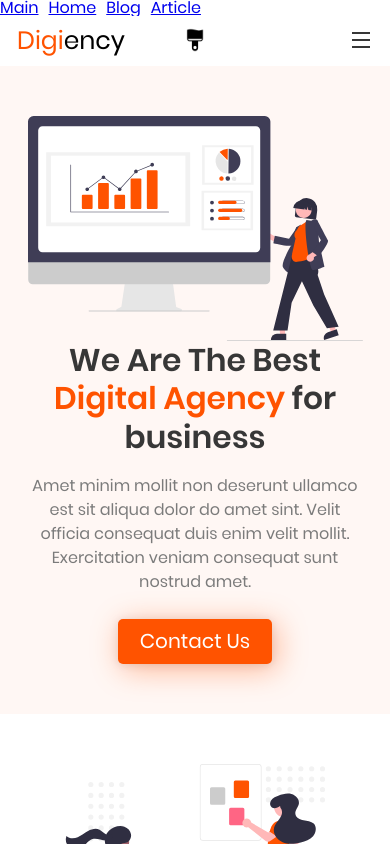
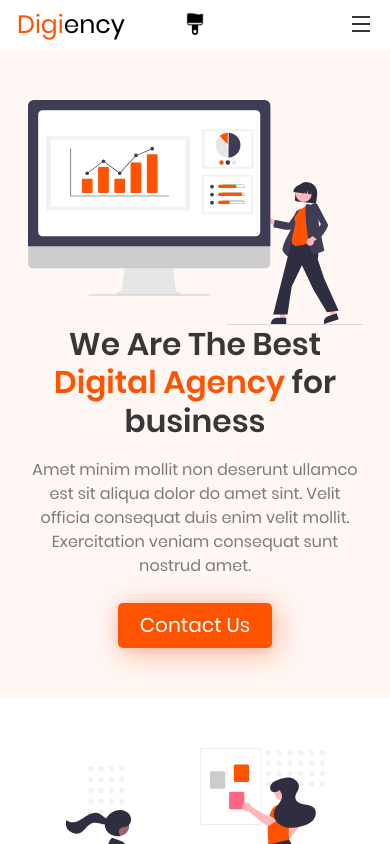
Before and after one commit to wtorkanorka/Multipurpose-on-React, a React (Vite) app: page / in a window 390 px wide. Shown: the top 844 px of the page. Built offline with nearby package versions, Linux system fonts and the light colour scheme; data requests are answered from the project's data file.

Commit message:
сделал отступ у компонента broadcast

```diff
--- a/src/App.tsx
+++ b/src/App.tsx
@@ -12,6 +12,7 @@ function App() {
   const [searchState, setSearchState] = useState('')
   const mql = window.matchMedia('(prefers-color-scheme: dark)')
   const [globalTheme, setGlobalTheme] = useState<boolean>(mql.matches)
+  const [stateInvertColor, setStateInvertColor] = useState<number>(0)
 
   const changeTheme = () => {
     if (theme == 'auto') {
@@ -38,21 +39,6 @@ function App() {
   }
   return (
     <>
-      <ul style={{ display: 'flex', gap: '10px' }}>
-        <li>
-          <Link to="/">Main</Link>
-        </li>
-        <li>
-          <Link to="/home">Home</Link>
-        </li>
-        <li>
-          <Link to="/blog">Blog</Link>
-        </li>
-        <li>
-          <Link to="/blog/1">Article</Link>
-        </li>
-      </ul>
-
       <ThemeContext.Provider
         value={{
           windowsThemeIsDark: globalTheme,
@@ -62,6 +48,8 @@ function App() {
           toggleSearch: changeSearchState,
           searchForTagState,
           toggleTags: searchForTag,
+          stateInvertColor,
+          setStateInvertColor,
         }}
       >
         <Routes>
--- a/src/ThemeContext.ts
+++ b/src/ThemeContext.ts
@@ -8,5 +8,7 @@ const Comp = {
   toggleTags: (e: string) => {},
   searchState: '',
   toggleSearch: (e: string) => {},
+  stateInvertColor: 0,
+  setStateInvertColor: (e: number) => {},
 }
 export const ThemeContext = createContext(Comp)
--- a/src/components/BlogHero/TitleBlogHero.module.css
+++ b/src/components/BlogHero/TitleBlogHero.module.css
@@ -7,16 +7,22 @@
   box-shadow: 1px 6px 8px -9px inset;
   gap: 18px;
   text-align: center;
+
   h1 {
     font-weight: 600;
     font-size: 31.25px;
     line-height: 123.6%;
+    margin-top: 37px;
+    color: var(--black-to-white);
 
-    color: var(--black-to-white);
     @media (min-width: 768px) {
       font-weight: 700;
       font-size: 48px;
       line-height: 123.6%;
+      margin-top: 60px;
+    }
+    @media (min-width: 1336px) {
+      margin-top: 80px;
     }
   }
   h3 {
--- a/src/components/Header/Header.module.css
+++ b/src/components/Header/Header.module.css
@@ -6,7 +6,9 @@
   display: flex;
   justify-content: space-between;
   padding: 13px 17px;
-  position: relative;
+  z-index: 4;
+  position: fixed;
+  width: 100%;
   .button-burger {
     justify-content: flex-end;
   }
@@ -51,6 +53,9 @@
   align-items: center;
   padding: 27px 40px;
   background-color: var(--header-background-white);
+  position: fixed;
+  width: 100%;
+  z-index: 4;
   nav {
     ul {
       display: flex;
--- a/src/components/Header/Header.tsx
+++ b/src/components/Header/Header.tsx
@@ -1,4 +1,4 @@
-import React from 'react'
+import React, { useContext } from 'react'
 import styles from './Header.module.css'
 import { Link } from 'react-router-dom'
 import { Image } from '../Image/Image'
@@ -6,10 +6,11 @@ import { useState } from 'react'
 import cx from 'classnames'
 import { useInView } from 'react-intersection-observer'
 import { SwitchThemeButton } from '../SwitchThemeButton/SwitchThemeButton'
+import { ThemeContext } from '../../ThemeContext'
 
 export default function Header() {
   const [visible, setVisible] = useState(false)
-
+  const { stateInvertColor } = useContext(ThemeContext)
   return (
     <>
       <div className={styles['header-mobile']}>
@@ -27,7 +28,9 @@ export default function Header() {
           onClick={() => setVisible(!visible)}
           className={styles['button-burger']}
         >
-          <Image path="images/burger" />
+          <div style={{ filter: `invert(${stateInvertColor})` }}>
+            <Image path="images/burger" />
+          </div>
         </button>
         <ul
           className={cx(
--- a/src/components/HeaderSecond/HeaderSecond.module.css
+++ b/src/components/HeaderSecond/HeaderSecond.module.css
@@ -1,20 +1,29 @@
 .header {
+  position: fixed;
+  top: 0;
   height: 100px;
+  width: 100%;
   align-items: center;
   padding: 0 135px;
   gap: 28px;
   display: flex;
   justify-content: space-between;
-  position: relative;
+  /* position: relative; */
   background-color: var(--background-colorful-component);
+  z-index: 2;
+}
+.logo {
+  z-index: 3;
 }
 .logo span {
   color: var(--title-header-first);
+  z-index: 4;
 }
 .logo p {
   font-size: 39.06px;
   line-height: 46px;
   color: var(--title-header-second);
+  z-index: 4;
 }
 .logo a {
   text-decoration: none;
@@ -22,6 +31,7 @@
 .navigation {
   display: flex;
   align-items: center;
+  z-index: 3;
   ul {
     li {
       a {
@@ -149,7 +159,9 @@
     display: flex;
     position: absolute;
     background-color: var(--white);
-
+    margin-top: 50px;
+    position: fixed;
+    z-index: 4;
     flex-direction: column;
     gap: 10px;
     font-weight: 500;
@@ -172,7 +184,7 @@
     &:hover {
       background-color: var(--h3-orange);
       a {
-        color: white;
+        color: var(--orange-to-white);
       }
     }
     a {
@@ -195,12 +207,16 @@
     justify-content: space-between;
     align-items: center;
     height: 50px;
+    z-index: 4;
     padding: 0 16px;
+    position: fixed;
+    width: 100%;
     background-color: var(--background-colorful-component);
   }
   .navigation {
     display: flex;
     flex-direction: column;
+
     gap: 10px;
     margin: 0;
     ul {
--- a/src/components/HeaderSecond/HeaderSecond.tsx
+++ b/src/components/HeaderSecond/HeaderSecond.tsx
@@ -1,19 +1,16 @@
 import styles from './HeaderSecond.module.css'
-import { useState } from 'react'
+import { useContext, useState } from 'react'
 import { Link } from 'react-router-dom'
 import { useInView } from 'react-intersection-observer'
 import { Image } from '../Image/Image'
 import cx from 'classnames'
 import { SwitchThemeButton } from '../SwitchThemeButton/SwitchThemeButton'
+import { ThemeContext } from '../../ThemeContext'
 export default function HeaderSecond({ backgroundColorProps = 'white' }: any) {
   const [visible, setVisible] = useState(false)
-
-  const { ref, inView, entry } = useInView({
-    triggerOnce: true,
-    threshold: 0.5,
-  })
+  const { stateInvertColor } = useContext(ThemeContext)
   return (
-    <div ref={ref}>
+    <div>
       <div
         className={styles['header']}
         style={{
@@ -25,25 +22,13 @@ export default function HeaderSecond({ backgroundColorProps = 'white' }: any) {
       >
         <div className={styles['logo']}>
           <Link to="/">
-            <p
-              style={{
-                opacity: inView ? '1' : '0',
-
-                marginLeft: inView ? '0px' : '-20px',
-              }}
-            >
+            <p>
               <span>Digi</span>ency
             </p>
           </Link>
         </div>
         <div className={styles['navigation']}>
-          <ul
-            style={{
-              opacity: inView ? '1' : '0',
-
-              marginBottom: inView ? '0px' : '-20px',
-            }}
-          >
+          <ul>
             <li>
               <Link to="/home">Home</Link>
             </li>
@@ -72,13 +57,10 @@ export default function HeaderSecond({ backgroundColorProps = 'white' }: any) {
         className={styles['header-second']}
         style={{
           backgroundColor: backgroundColorProps,
-          opacity: inView ? '1' : '0',
-
-          marginLeft: inView ? '0px' : '-20px',
         }}
       >
         <div className={styles['logo']}>
-          <Link to="/1">
+          <Link to="/">
             <p>
               <span>Digi</span>ency
             </p>
@@ -100,7 +82,9 @@ export default function HeaderSecond({ backgroundColorProps = 'white' }: any) {
           className={styles['navigation']}
           onClick={() => setVisible(!visible)}
         >
-          <Image path="images/burger" />
+          <div style={{ filter: `invert(${stateInvertColor})` }}>
+            <Image path="images/burger" />
+          </div>
         </div>
       </div>
 
--- a/src/components/SwitchThemeButton/SwitchThemeButton.tsx
+++ b/src/components/SwitchThemeButton/SwitchThemeButton.tsx
@@ -4,11 +4,13 @@ import styles from './SwitchThemeButton.module.css'
 import { ThemeContext } from '../../ThemeContext'
 
 export const SwitchThemeButton = memo(() => {
-  const { theme } = useContext(ThemeContext)
-  const { toggle } = useContext(ThemeContext)
-  const [stateInvertColor, setStateInvertColor] = useState<number>(0)
-  const { windowsThemeIsDark } = useContext(ThemeContext)
-  console.log(theme)
+  const {
+    stateInvertColor,
+    setStateInvertColor,
+    windowsThemeIsDark,
+    toggle,
+    theme,
+  } = useContext(ThemeContext)
 
   function invertColor() {
     switch (theme) {
--- a/src/pages/Home/Components/HeroSecond/HeroSecond.module.css
+++ b/src/pages/Home/Components/HeroSecond/HeroSecond.module.css
@@ -3,6 +3,7 @@
   gap: 36px;
   align-items: center;
   justify-content: center;
+  margin-top: 100px;
 }
 .paragraph-h1 {
   font-weight: 700;
@@ -29,9 +30,10 @@
   .container {
     display: flex;
     gap: 28px;
-    margin-top: 73px;
+
     padding-bottom: 73px;
     align-items: center;
+    margin-top: 80px;
   }
   .image img {
     width: 329px;
@@ -43,6 +45,7 @@
     flex-direction: column-reverse;
     margin-top: 50px;
     gap: 70px;
+    margin-top: 50px;
   }
   .image img {
     max-width: 100%;
--- a/src/pages/Main/Components/Hero/Hero.module.css
+++ b/src/pages/Main/Components/Hero/Hero.module.css
@@ -2,6 +2,7 @@
   display: flex;
   flex-direction: column;
   align-items: center;
+  margin-top: 50px;
   img {
     max-width: 100%;
 
@@ -11,6 +12,7 @@
     @media (min-width: 1360px) {
       min-width: 639px;
       margin-left: 39px;
+      margin-top: 80px;
     }
   }
   p {
```
